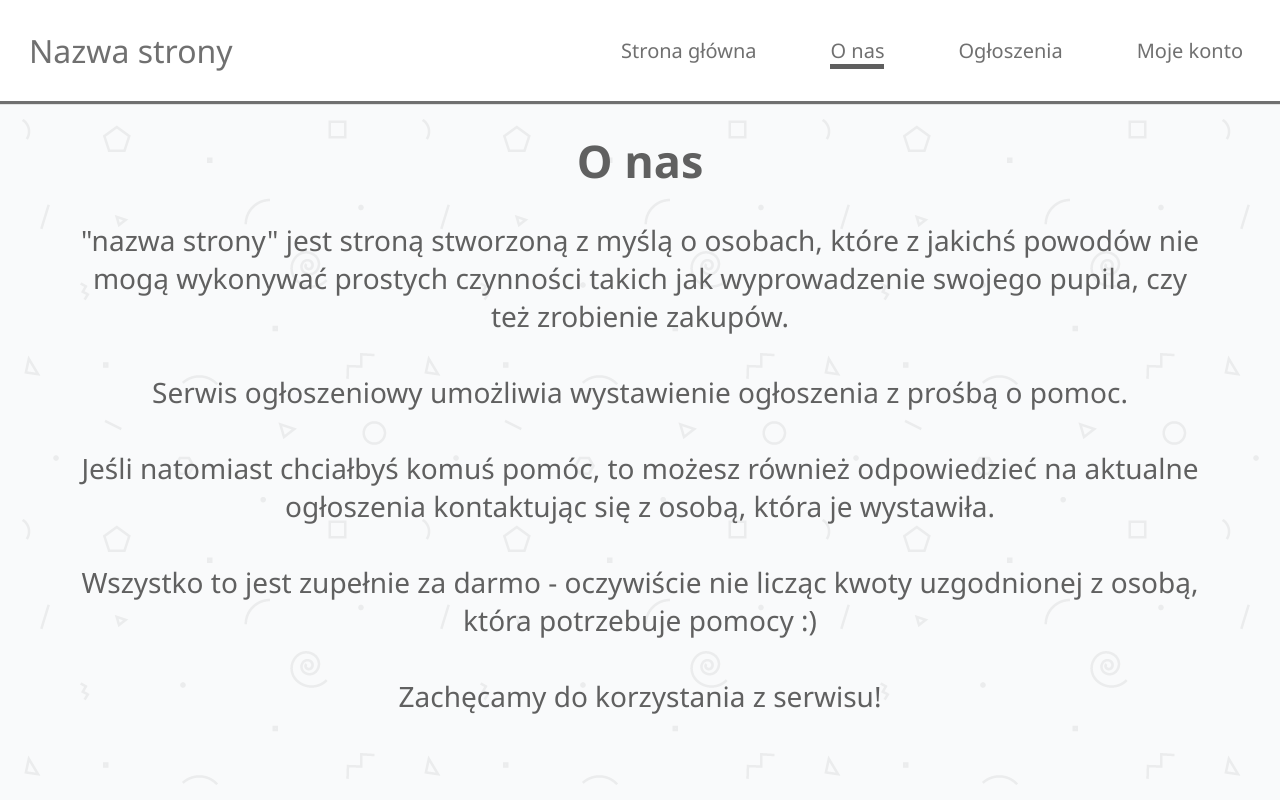
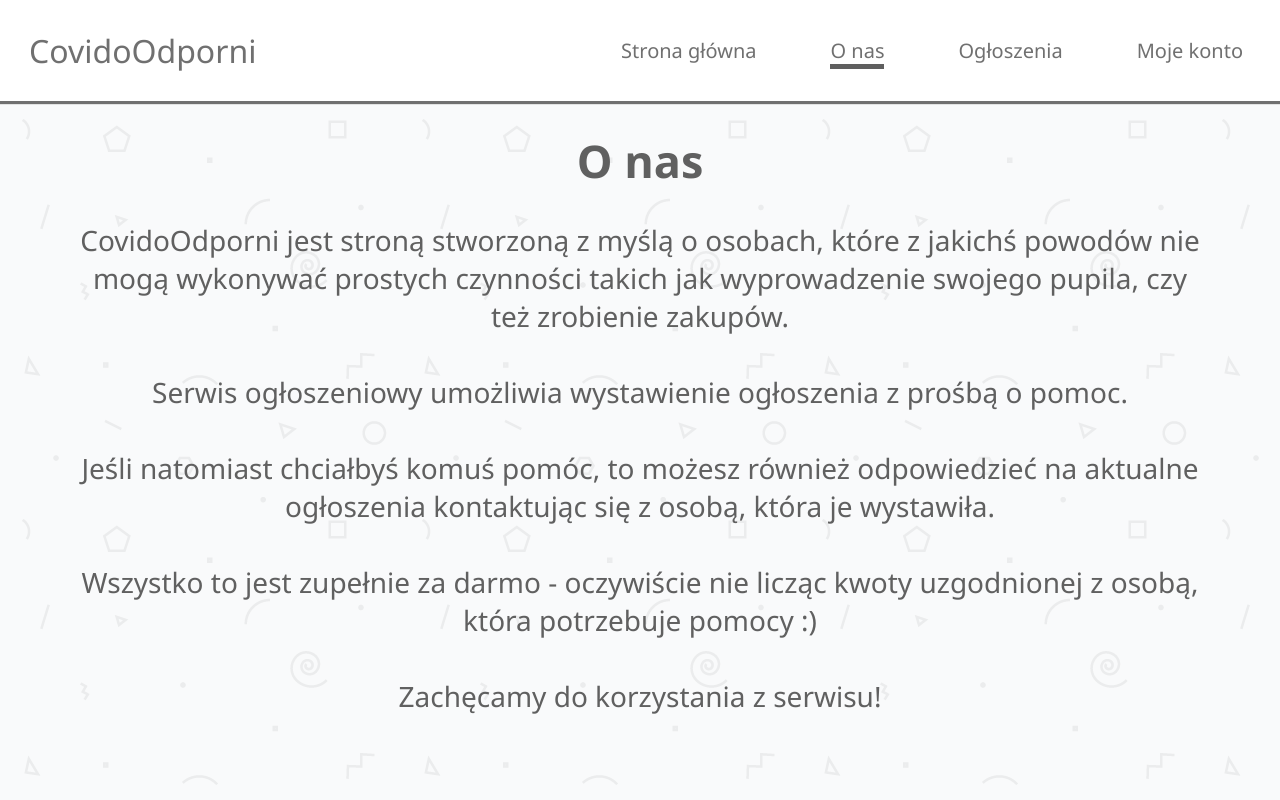
Before and after one commit to KacperGielda/covidoOdporni, a website: page public/Page/about.html in a window 1280 px wide. Drawn offline with Linux system fonts and the light colour scheme.

Commit message:
add page name to all pages

```diff
--- a/public/Page/about.html
+++ b/public/Page/about.html
@@ -11,7 +11,7 @@
 
   <body>
     <header>
-      <p>Nazwa strony</p>
+      <p>CovidoOdporni</p>
       <ul>
           <li><a href="home.html">Strona główna</a></li>
           <li><a href="about.html" class="aktualne">O nas</a></li>
@@ -28,7 +28,7 @@
     <main>
       <div>
         <h1 class="headerTxt">O nas</h1>
-        <p class="aboutTxt">"nazwa strony" jest stroną stworzoną z myślą o osobach, które z jakichś powodów
+        <p class="aboutTxt">CovidoOdporni jest stroną stworzoną z myślą o osobach, które z jakichś powodów
           nie mogą wykonywać prostych czynności takich jak wyprowadzenie swojego pupila,
           czy też zrobienie zakupów.
           <br><br>
```
Also changed, not shown: public/Page/account.html (+1 -1 lines), public/Page/auth-page.html (+1 -1 lines), public/Page/home.html (+1 -1 lines), public/Page/register-page.html (+1 -1 lines).
